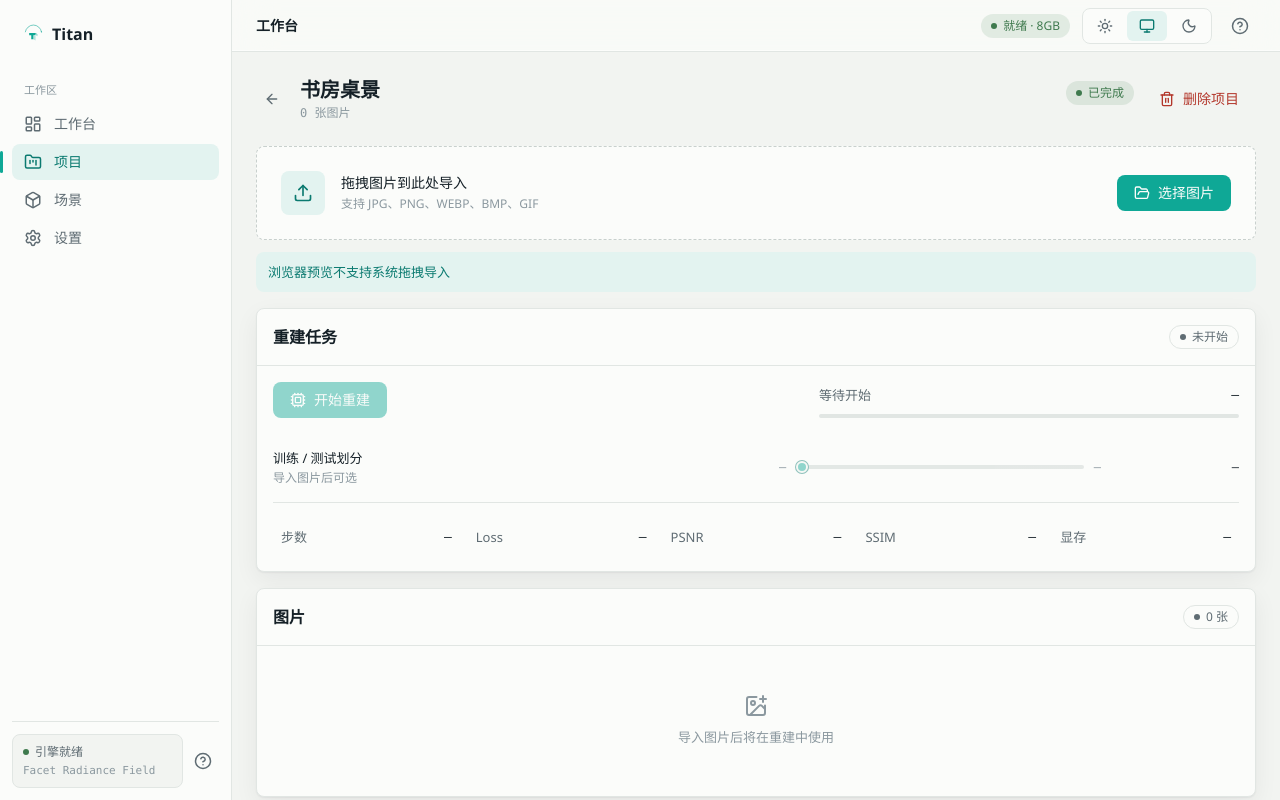
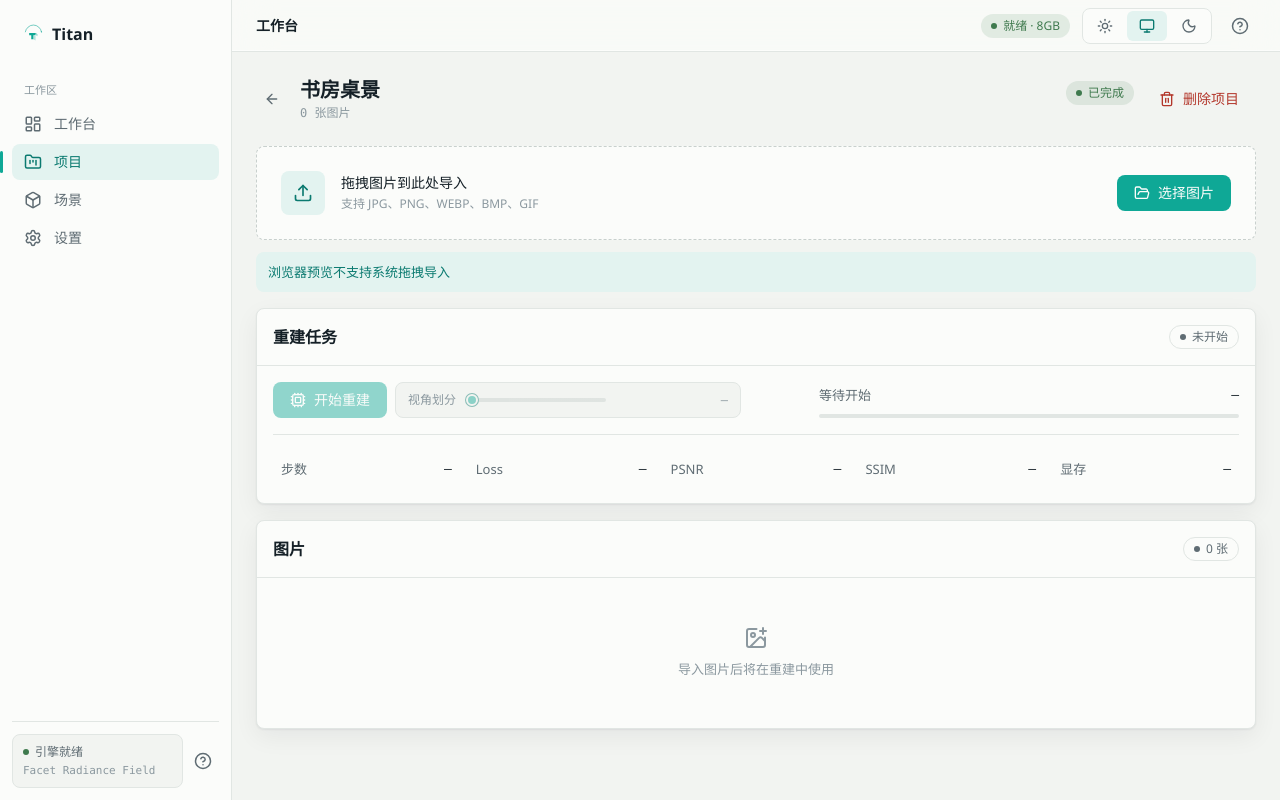
Before and after one commit to xlcblues/Titan, a React (Vite) app: page /#/projects/demo-01 in a window 1280 px wide. Built offline with nearby package versions, Linux system fonts and the light colour scheme.

Commit message:
style: 训练测试划分滑块改为紧凑控件并融入操作行

```diff
--- a/src/App.css
+++ b/src/App.css
@@ -1107,56 +1107,31 @@
 }
 
 .task-split {
-  order: 3;
-  flex: 1 1 100%;
-  min-width: 0;
-  display: flex;
+  display: inline-flex;
   align-items: center;
-  justify-content: space-between;
-  gap: 20px;
-  padding-top: 14px;
+  gap: 10px;
+  height: 36px;
+  padding: 0 12px;
+  border: 1px solid var(--line);
+  border-radius: 8px;
+  background: var(--bg);
+  cursor: pointer;
+  transition: border-color 100ms ease;
 }
 
-.task-split__copy {
-  display: flex;
-  flex-direction: column;
-  gap: 2px;
-  min-width: 0;
+.task-split:hover:not(.task-split--disabled) {
+  border-color: var(--line-strong);
 }
 
 .task-split__label {
-  color: var(--text);
-  font-size: 13px;
-  line-height: 20px;
-}
-
-.task-split__hint {
-  color: var(--text-tertiary);
+  color: var(--text-secondary);
   font-size: 12px;
   line-height: 16px;
-  overflow-wrap: anywhere;
-}
-
-.task-split__control {
-  display: flex;
-  align-items: center;
-  gap: 10px;
-  flex: 1;
-  max-width: 460px;
-  min-width: 220px;
-}
-
-.task-split__edge {
-  flex: 0 0 auto;
-  color: var(--text-tertiary);
-  font-size: 12px;
-  line-height: 18px;
-  font-variant-numeric: tabular-nums;
+  white-space: nowrap;
 }
 
 .task-split__value {
-  flex: 0 0 auto;
-  min-width: 128px;
+  width: 112px;
   color: var(--text);
   font-size: 12px;
   line-height: 18px;
@@ -1166,14 +1141,26 @@
 }
 
 .task-split__range {
-  flex: 1;
-  min-width: 0;
+  width: 140px;
   height: 18px;
   margin: 0;
   appearance: none;
   -webkit-appearance: none;
   background: transparent;
   cursor: pointer;
+}
+
+.task-split--disabled {
+  cursor: not-allowed;
+}
+
+.task-split--disabled .task-split__label,
+.task-split--disabled .task-split__value {
+  color: var(--text-tertiary);
+}
+
+.task-split--disabled .task-split__range {
+  cursor: not-allowed;
 }
 
 .task-split__range::-webkit-slider-runnable-track {
@@ -1443,18 +1430,13 @@
   }
 
   .task-split {
-    align-items: stretch;
-    gap: 10px;
+    flex: 1 1 auto;
   }
 
-  .task-split__control {
-    max-width: none;
-    min-width: 0;
-  }
-
-  .task-split__value {
-    min-width: 0;
-    white-space: normal;
+  .task-split__range {
+    flex: 1;
+    width: auto;
+    min-width: 96px;
   }
 
   .toolbar {
--- a/src/views/ProjectDetail.tsx
+++ b/src/views/ProjectDetail.tsx
@@ -98,6 +98,10 @@ export function ProjectDetail() {
   const maxTrainViews = Math.max(1, images.length - (images.length > 1 ? 1 : 0));
   const minTrainViews = Math.min(maxTrainViews, 4);
   const evalViews = Math.max(0, images.length - trainViews);
+  const splitDisabled =
+    images.length === 0 ||
+    task?.status === "running" ||
+    task?.status === "paused";
 
   useEffect(() => {
     setTrainViews((current) =>
@@ -343,20 +347,11 @@ export function ProjectDetail() {
                   查看场景
                 </Link>
               )}
-            </div>
-            <div className="task-split">
-              <div className="task-split__copy">
-                <span className="task-split__label">训练 / 测试划分</span>
-                <span className="task-split__hint">
-                  {images.length > 0
-                    ? `共 ${images.length} 张，留出 ${evalViews} 张用于评估`
-                    : "导入图片后可选"}
-                </span>
-              </div>
-              <div className="task-split__control">
-                <span className="task-split__edge mono">
-                  {images.length > 0 ? minTrainViews : "—"}
-                </span>
+              <label
+                className={`task-split${splitDisabled ? " task-split--disabled" : ""}`}
+                title="训练视角数量"
+              >
+                <span className="task-split__label">视角划分</span>
                 <input
                   className="task-split__range"
                   type="range"
@@ -374,22 +369,15 @@ export function ProjectDetail() {
                     } as CSSProperties
                   }
                   onChange={(event) => setTrainViews(Number(event.target.value))}
-                  disabled={
-                    images.length === 0 ||
-                    task?.status === "running" ||
-                    task?.status === "paused"
-                  }
+                  disabled={splitDisabled}
                   aria-label="训练视角数量"
                 />
-                <span className="task-split__edge mono">
-                  {images.length > 0 ? maxTrainViews : "—"}
-                </span>
                 <span className="task-split__value mono">
                   {images.length > 0
                     ? `${trainViews} 训练 / ${evalViews} 测试`
                     : "—"}
                 </span>
-              </div>
+              </label>
             </div>
             <div className="task-runner__progress">
               <div className="task-stage">
```
